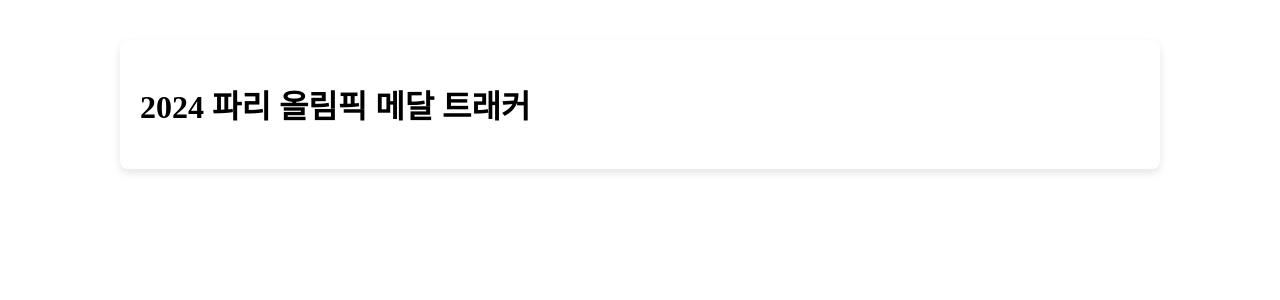
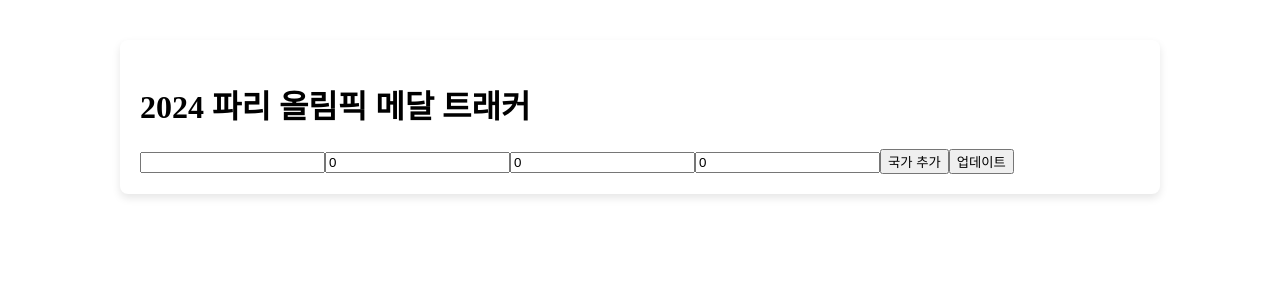
Before and after one commit to kkot1204/react-6th-medal, a React (Vite) app: page / in a window 1280 px wide. Shown: the top 300 px of the page. Built offline with nearby package versions, Linux system fonts and the light colour scheme.

Commit message:
상태관리, 메달집계추가기능

```diff
--- a/src/App.jsx
+++ b/src/App.jsx
@@ -1,8 +1,65 @@
+import { useState } from "react";
+
 function App() {
+  const [countries, setCountries] = useState([]);
+  const [country, setCountry] = useState("");
+  const [gold, setGold] = useState(0);
+  const [silver, setSilver] = useState(0);
+  const [bronze, setBronze] = useState(0);
+
+  console.log(countries);
+
+  function onSubmit(event) {
+    event.preventDefault();
+
+    console.log(country, gold, silver, bronze);
+    setCountries([
+      {
+        country,
+        gold,
+        silver,
+        bronze,
+      },
+      ...countries,
+    ]);
+
+    setCountry("");
+    setGold(0);
+    setSilver(0);
+    setBronze(0);
+  }
+
   return (
     <div className="container">
       <h1>2024 파리 올림픽 메달 트래커</h1>
-      <form className="input-group"></form>
+      <form className="input-group" onSubmit={onSubmit}>
+        <input
+          type="text"
+          name="country"
+          value={country}
+          onChange={(event) => setCountry(event.target.value)}
+        />
+        <input
+          type="number"
+          name="gold"
+          value={gold}
+          onChange={(event) => setGold(event.target.value)}
+        />
+        <input
+          type="number"
+          name="silver"
+          value={silver}
+          onChange={(event) => setSilver(event.target.value)}
+        />
+        <input
+          type="number"
+          name="bronze"
+          value={bronze}
+          onChange={(event) => setBronze(event.target.value)}
+        />
+        <button type="submit">국가 추가</button>
+        <button type="button">업데이트</button>
+      </form>
       <div></div>
     </div>
   );
```
